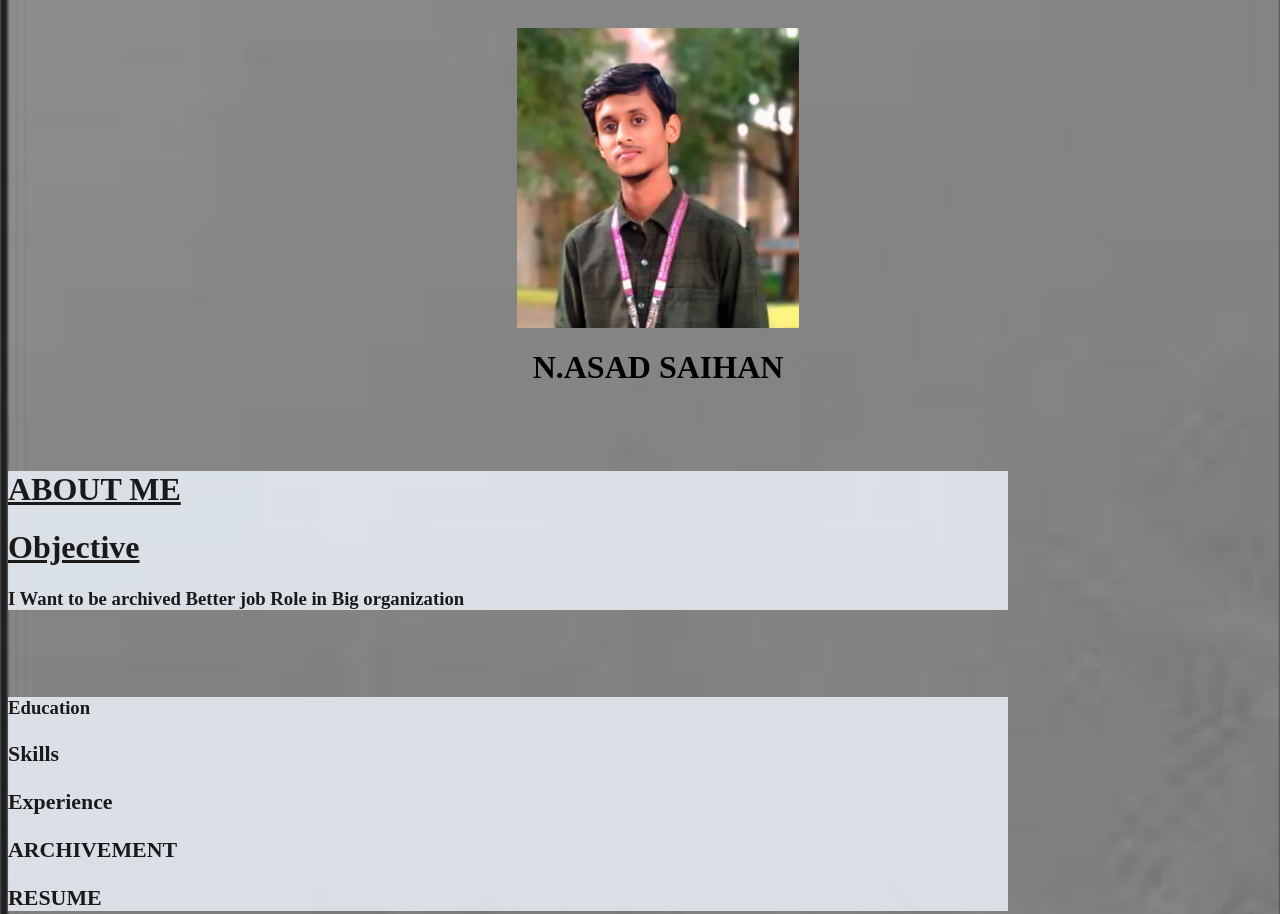
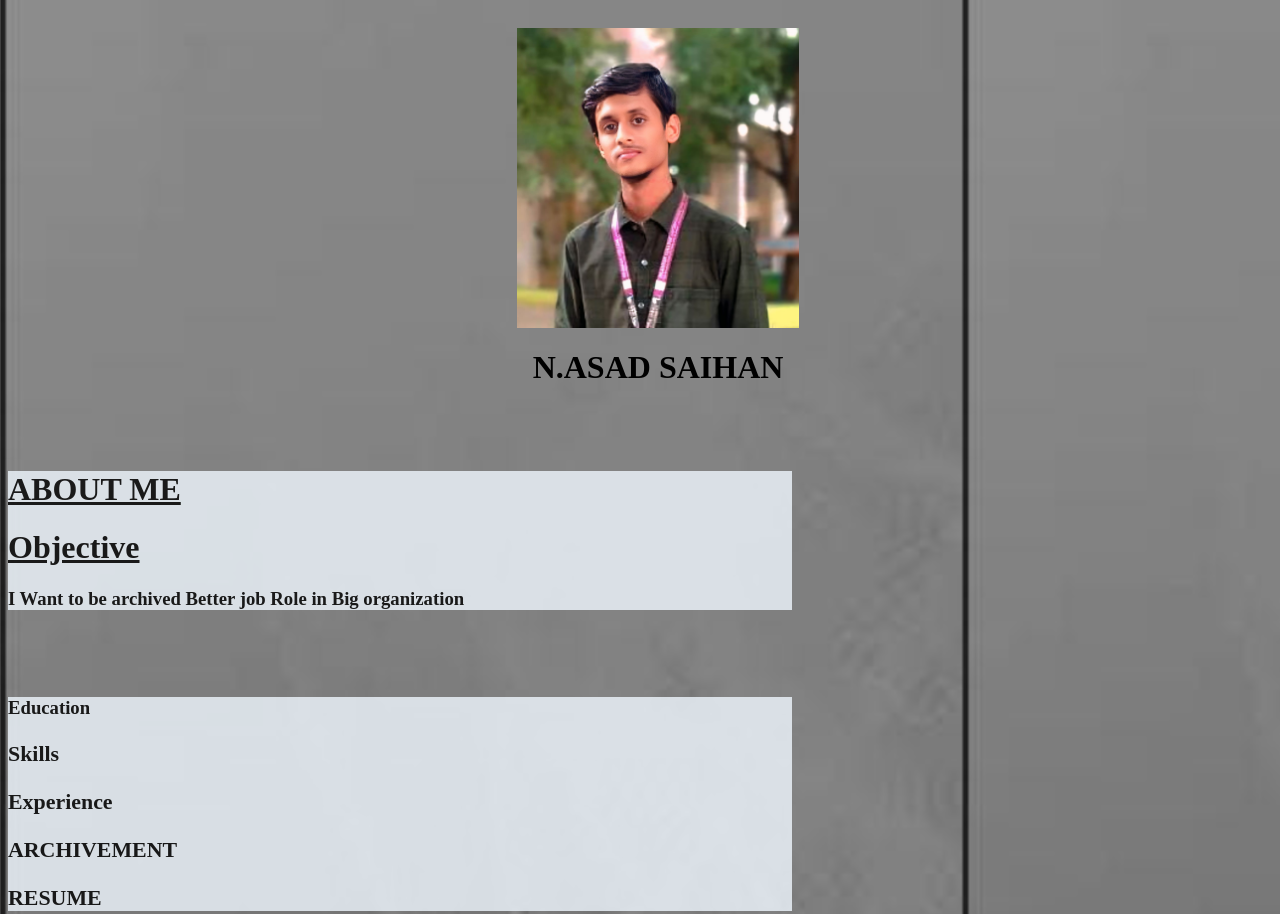
Before and after one commit to asad-2005/saihan-2005, a plain HTML site: page h.html.html in a window 1280 px wide. Shown: the top 914 px of the page. Drawn offline with Linux system fonts and the light colour scheme.

Commit message:
Update styles.css

```diff
--- a/styles.css
+++ b/styles.css
@@ -2,6 +2,8 @@
 html{
  background-image: url(bk.jpeg);
  background-size: cover;
+ height:1500px;
+ width:800px;
 }
 a{
     color: black;
@@ -113,7 +115,6 @@ a{
     width: 1300px;
 }
 #second{
-    height: 1000px;
-    width: 1000px;
+
     backgroundsize: cover;
 }
```
